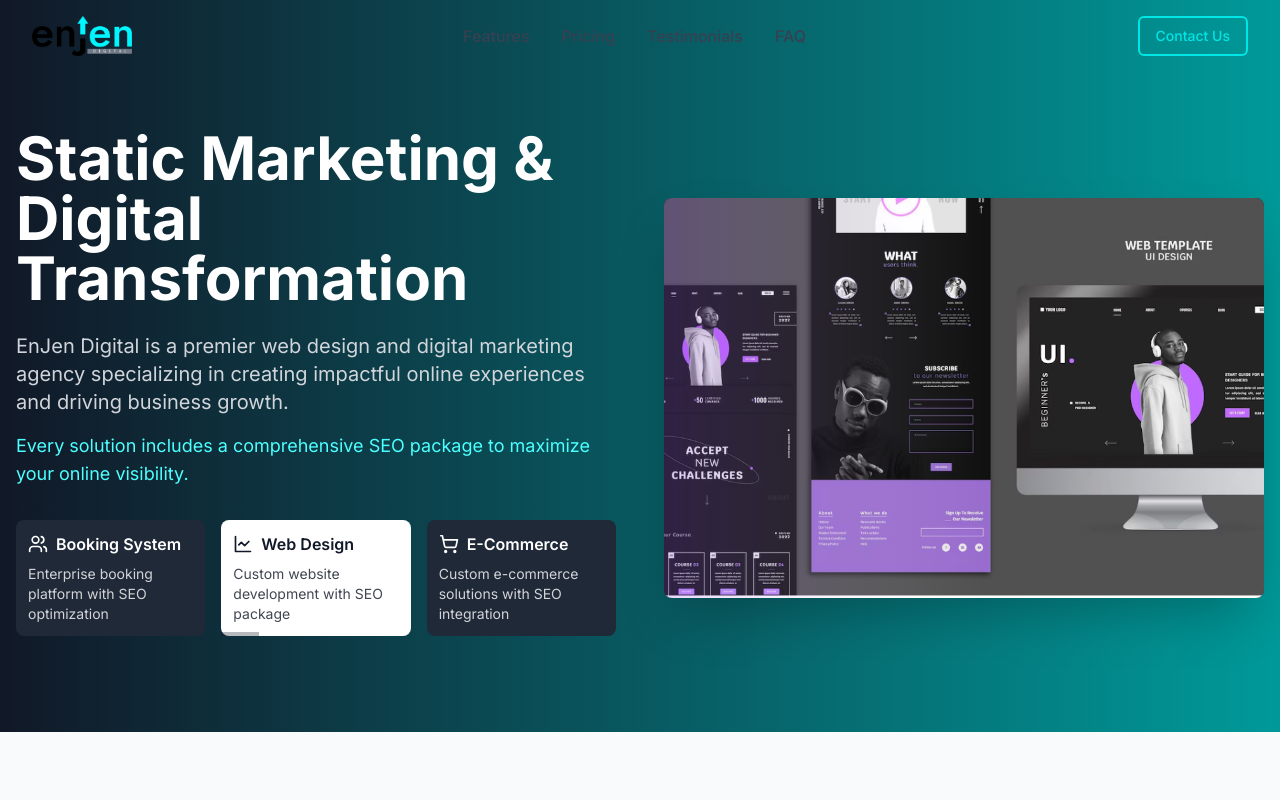
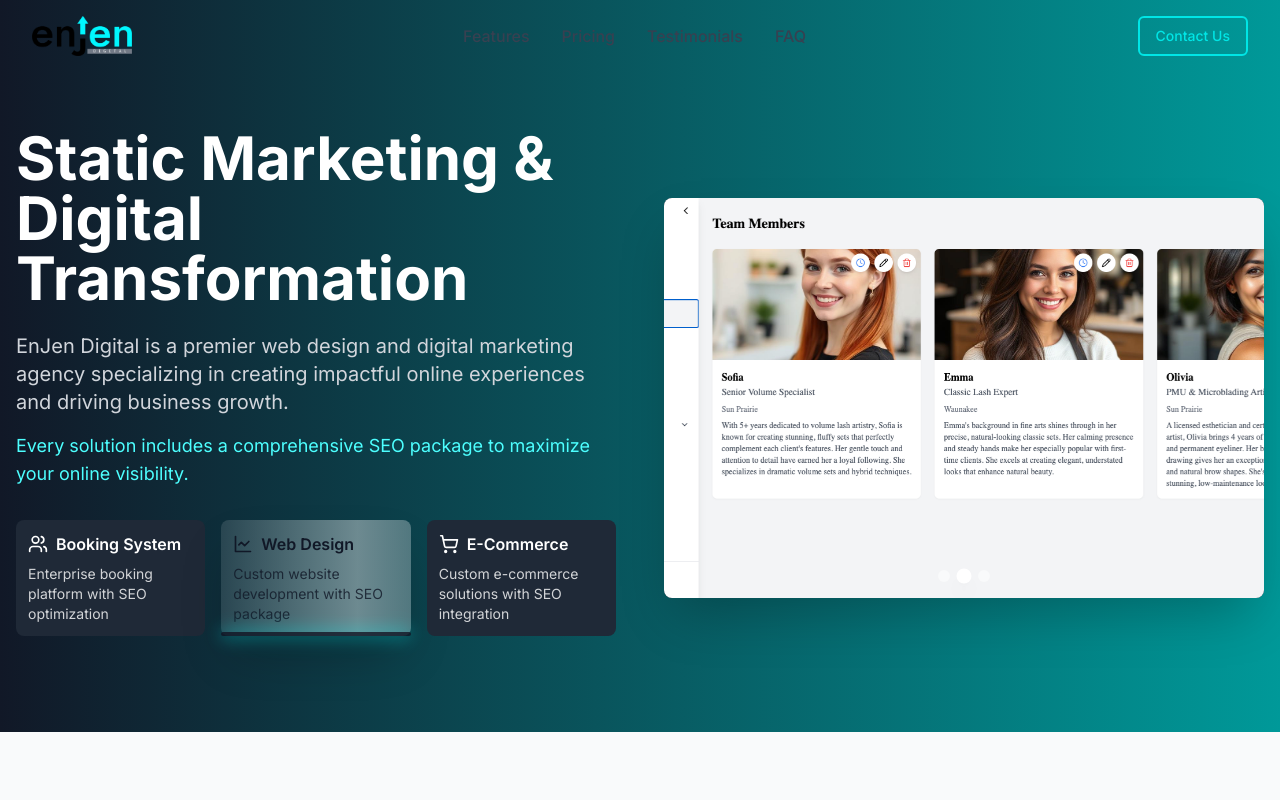
Before and after one commit to enjen-digital/enjendigital.com, a React (Vite) app: page / in a window 1280 px wide. Shown: the top 800 px of the page. Built offline with nearby package versions, Linux system fonts and the light colour scheme.

Commit message:
Add cool 3D flip transition to slideshow

```diff
--- a/src/index.css
+++ b/src/index.css
@@ -96,3 +96,85 @@ section.animate-fade-in {
   animation: glow 4s infinite ease-in-out;
   font-weight: 600;
 }
+
+/* 3D Slideshow Transitions */
+.slideshow-container {
+  perspective: 1000px;
+  transform-style: preserve-3d;
+}
+
+.slide-item {
+  backface-visibility: hidden;
+  transform-style: preserve-3d;
+}
+
+.slide-enter {
+  transform: rotateY(-90deg) scale(0.8);
+  opacity: 0;
+}
+
+.slide-enter-active {
+  transform: rotateY(0deg) scale(1);
+  opacity: 1;
+  transition: all 0.8s cubic-bezier(0.25, 0.46, 0.45, 0.94);
+}
+
+.slide-exit {
+  transform: rotateY(0deg) scale(1);
+  opacity: 1;
+}
+
+.slide-exit-active {
+  transform: rotateY(90deg) scale(0.8);
+  opacity: 0;
+  transition: all 0.8s cubic-bezier(0.25, 0.46, 0.45, 0.94);
+}
+
+/* Floating animation for cards */
+@keyframes float {
+  0%, 100% {
+    transform: translateY(0px) rotateX(0deg);
+  }
+  50% {
+    transform: translateY(-10px) rotateX(2deg);
+  }
+}
+
+.floating-card {
+  animation: float 6s ease-in-out infinite;
+}
+
+/* Shimmer effect for active card */
+@keyframes shimmer {
+  0% {
+    background-position: -200% 0;
+  }
+  100% {
+    background-position: 200% 0;
+  }
+}
+
+.shimmer-effect {
+  background: linear-gradient(
+    90deg,
+    transparent,
+    rgba(255, 255, 255, 0.4),
+    transparent
+  );
+  background-size: 200% 100%;
+  animation: shimmer 2s infinite;
+}
+
+/* Pulse effect for timer bar */
+@keyframes pulse-glow {
+  0%, 100% {
+    box-shadow: 0 0 5px rgba(0, 255, 255, 0.5);
+  }
+  50% {
+    box-shadow: 0 0 20px rgba(0, 255, 255, 0.8), 0 0 30px rgba(0, 255, 255, 0.6);
+  }
+}
+
+.pulse-glow {
+  animation: pulse-glow 2s infinite ease-in-out;
+}
--- a/src/pages/HomePage.tsx
+++ b/src/pages/HomePage.tsx
@@ -7,6 +7,7 @@ import { useState, useEffect } from 'react';
 
 const HomePage = () => {
   const [activeCard, setActiveCard] = useState(0);
+  const [isTransitioning, setIsTransitioning] = useState(false);
 
   const industries = [
     {
@@ -34,10 +35,27 @@ const HomePage = () => {
 
   useEffect(() => {
     const timer = setInterval(() => {
+      setIsTransitioning(true);
+      setTimeout(() => {
       setActiveCard((prev) => (prev + 1) % industries.length);
+        setIsTransitioning(false);
+      }, 400);
     }, 5000);
     return () => clearInterval(timer);
   }, []);
+
+  const handleCardClick = (index: number) => {
+    if (index !== activeCard) {
+      setIsTransitioning(true);
+      setTimeout(() => {
+        setActiveCard(index);
+        setIsTransitioning(false);
+      }, 400);
+    }
+    setTimeout(() => {
+      window.location.href = industries[index].path;
+    }, 300);
+  };
 
   return (
     <div className="min-h-screen bg-white">
@@ -66,15 +84,10 @@ const HomePage = () => {
                       key={index}
                       className={`relative p-3 rounded-lg cursor-pointer transition-all duration-300 w-1/3 hover:bg-opacity-90 ${
                         activeCard === index
-                          ? 'bg-white text-gray-900'
+                          ? 'bg-white text-gray-900 shimmer-effect shadow-2xl'
                           : 'bg-gray-800 text-white hover:bg-gray-700'
                       }`}
-                      onClick={() => {
-                        setActiveCard(index);
-                        setTimeout(() => {
-                          window.location.href = industry.path;
-                        }, 300);
-                      }}
+                      onClick={() => handleCardClick(index)}
                     >
                       <div className="flex items-center mb-2">
                         <Icon className="w-5 h-5 mr-2 flex-shrink-0" />
@@ -83,8 +96,8 @@ const HomePage = () => {
                       <p className="text-sm opacity-80">{industry.description}</p>
                       {activeCard === index && (
                         <div
-                          className="absolute bottom-0 left-0 right-0 h-1 animate-timer"
-                          style={{ backgroundColor: 'currentColor', opacity: 0.3 }}
+                          className="absolute bottom-0 left-0 right-0 h-1 animate-timer pulse-glow rounded-full"
+                          style={{ backgroundColor: 'currentColor', opacity: 0.8 }}
                         />
                       )}
                     </div>
@@ -94,25 +107,51 @@ const HomePage = () => {
             </div>
 
             <div className="lg:w-1/2">
-              <div className="relative bg-gray-800 rounded-lg overflow-hidden shadow-2xl h-[400px]">
+              <div className="relative bg-gray-800 rounded-lg overflow-hidden shadow-2xl h-[400px] slideshow-container floating-card">
                 {industries.map((industry, index) => (
                   <div
                     key={index}
-                    className={`absolute inset-0 transition-all duration-500 transform ${
+                    className={`absolute inset-0 slide-item ${
                       activeCard === index
-                        ? 'opacity-100 translate-x-0'
-                        : index < activeCard
-                          ? 'opacity-0 -translate-x-full'
-                          : 'opacity-0 translate-x-full'
+                        ? isTransitioning ? 'slide-exit-active' : 'slide-enter-active opacity-100'
+                        : 'opacity-0 slide-exit'
                     }`}
                   >
-                    <img
-                      src={industry.image}
-                      alt={industry.title}
-                      className="w-full h-full object-cover"
-                    />
+                    <div className="relative w-full h-full group">
+                      <img
+                        src={industry.image}
+                        alt={industry.title}
+                        className="w-full h-full object-cover transition-transform duration-700 group-hover:scale-110"
+                      />
+                      <div className="absolute inset-0 bg-gradient-to-t from-black/60 via-transparent to-transparent opacity-0 group-hover:opacity-100 transition-opacity duration-300">
+                        <div className="absolute bottom-0 left-0 right-0 p-6 text-white transform translate-y-full group-hover:translate-y-0 transition-transform duration-500">
+                          <h3 className="text-xl font-bold mb-2">{industry.title}</h3>
+                          <p className="text-sm opacity-90">{industry.description}</p>
+                        </div>
+                      </div>
+                      {activeCard === index && (
+                        <div className="absolute top-4 right-4 bg-primary-500 text-white px-3 py-1 rounded-full text-sm font-medium animate-pulse">
+                          Featured
+                        </div>
+                      )}
+                    </div>
                   </div>
                 ))}
+
+                {/* Navigation dots */}
+                <div className="absolute bottom-4 left-1/2 transform -translate-x-1/2 flex space-x-2">
+                  {industries.map((_, index) => (
+                    <button
+                      key={index}
+                      onClick={() => handleCardClick(index)}
+                      className={`w-3 h-3 rounded-full transition-all duration-300 ${
+                        activeCard === index
+                          ? 'bg-white scale-125 shadow-lg'
+                          : 'bg-white/50 hover:bg-white/75'
+                      }`}
+                    />
+                  ))}
+                </div>
               </div>
             </div>
           </div>
```
